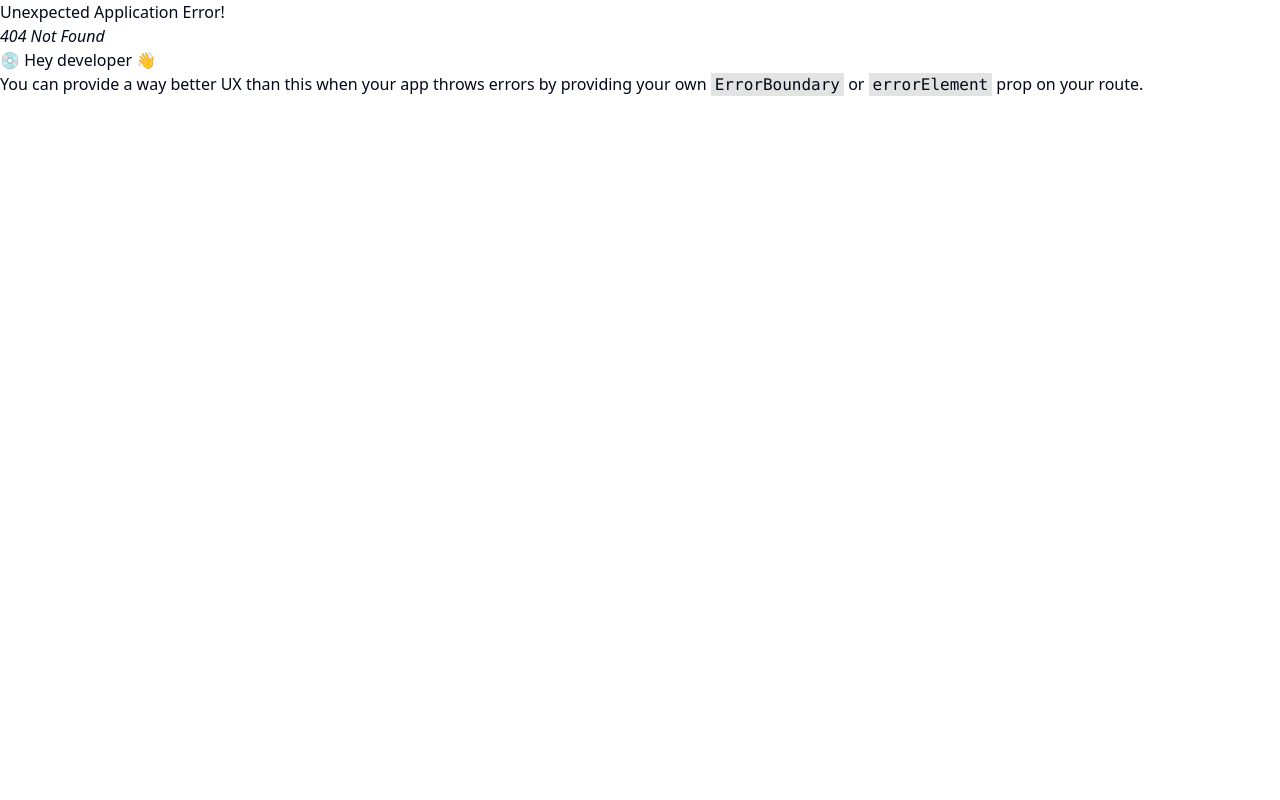
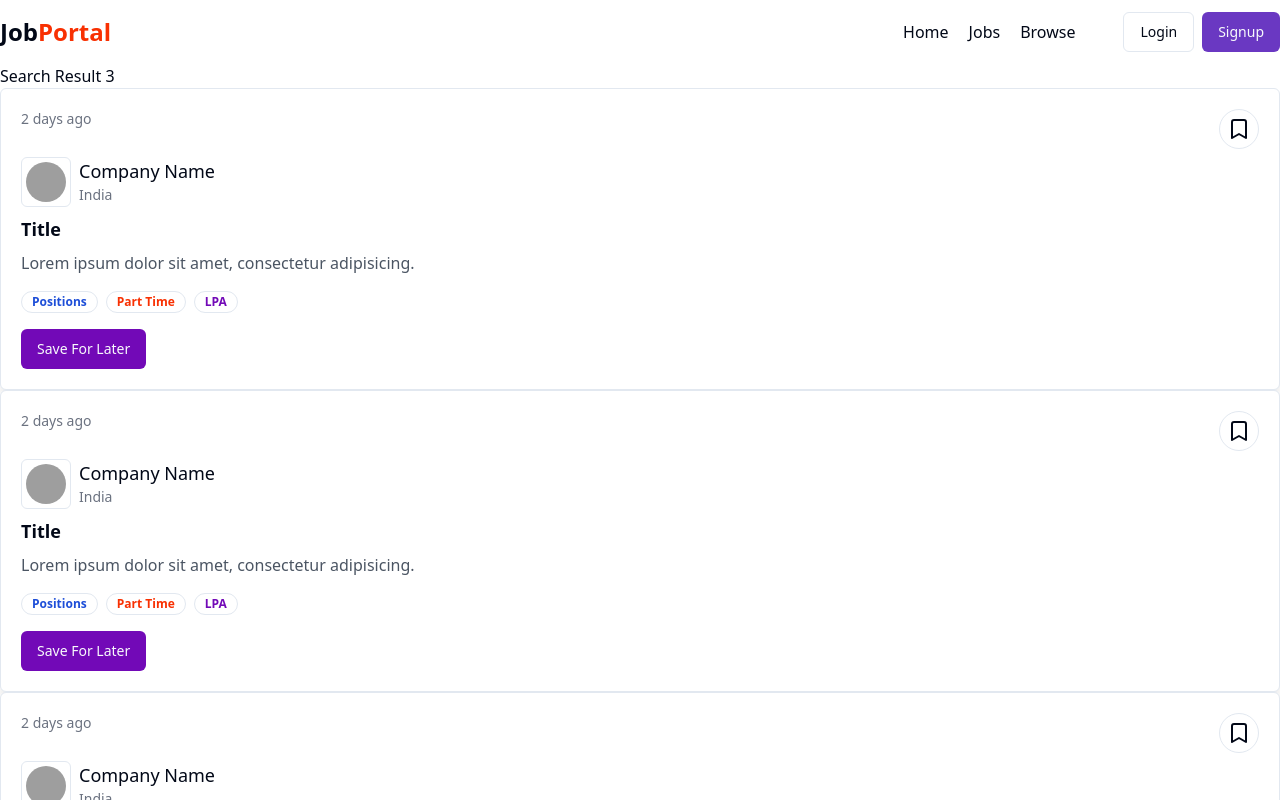
Before and after one commit to SnehaSharma2004/Job-Portal, a React (Vite) app in the folder frontend/: page /browse in a window 1280 px wide. Before the commit this address had no page. Shown: the top 800 px of the page. Built offline with nearby package versions, Linux system fonts and the light colour scheme; grey boxes are pictures that could not be loaded.

Commit message:
Browse Section issue solved

```diff
--- /dev/null
+++ b/frontend/src/components/Browse.jsx
@@ -0,0 +1,23 @@
+import React from 'react'
+import Navbar from './shared/Navbar'
+import Job from './job'
+const randomJobs=[1,2,3]
+const Browse = () => {
+  return (
+    <div>
+      <Navbar/>
+      <div>
+        <h1>Search Result {randomJobs.length}</h1>
+        {
+          randomJobs.map((item,index)=>{
+            return(
+              <Job/>
+            )
+          })
+        }
+      </div>
+    </div>
+  )
+}
+
+export default Browse
--- a/frontend/src/components/FilterCard.jsx
+++ b/frontend/src/components/FilterCard.jsx
@@ -18,8 +18,8 @@ const fitlerData = [
 ]
 const FilterCard = () => {
   return (
-    <div>
-      <h1>Filter Jobs</h1>
+    <div className='w-full bg-white p-3 rounded-md'>
+      <h1 className='font-bold text-lg'>Filter Jobs</h1>
       <hr className='mt-3'/>
       <RadioGroup>
         {
```
Also changed, not shown: frontend/src/App.jsx (+5 -5 lines).
